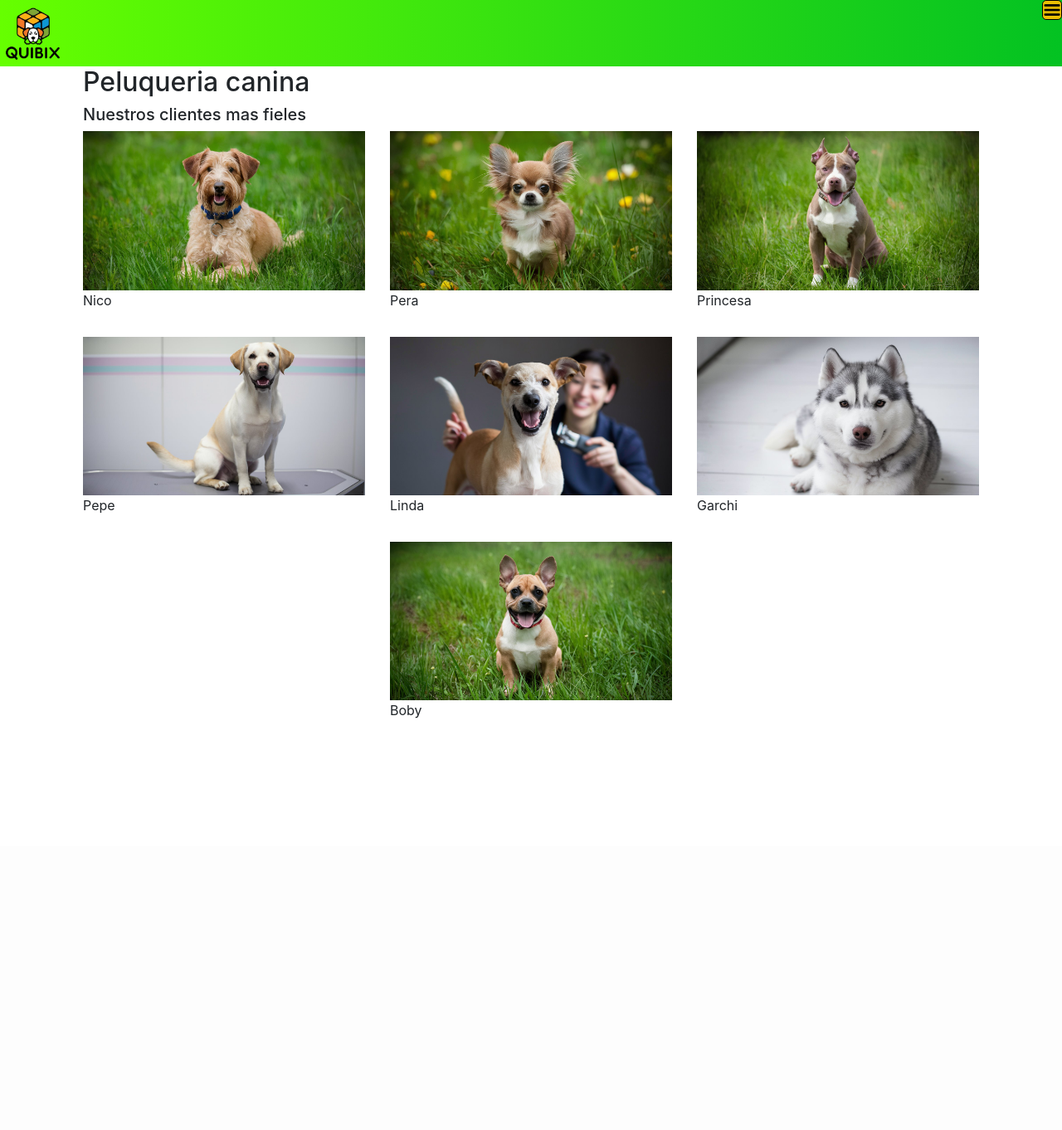
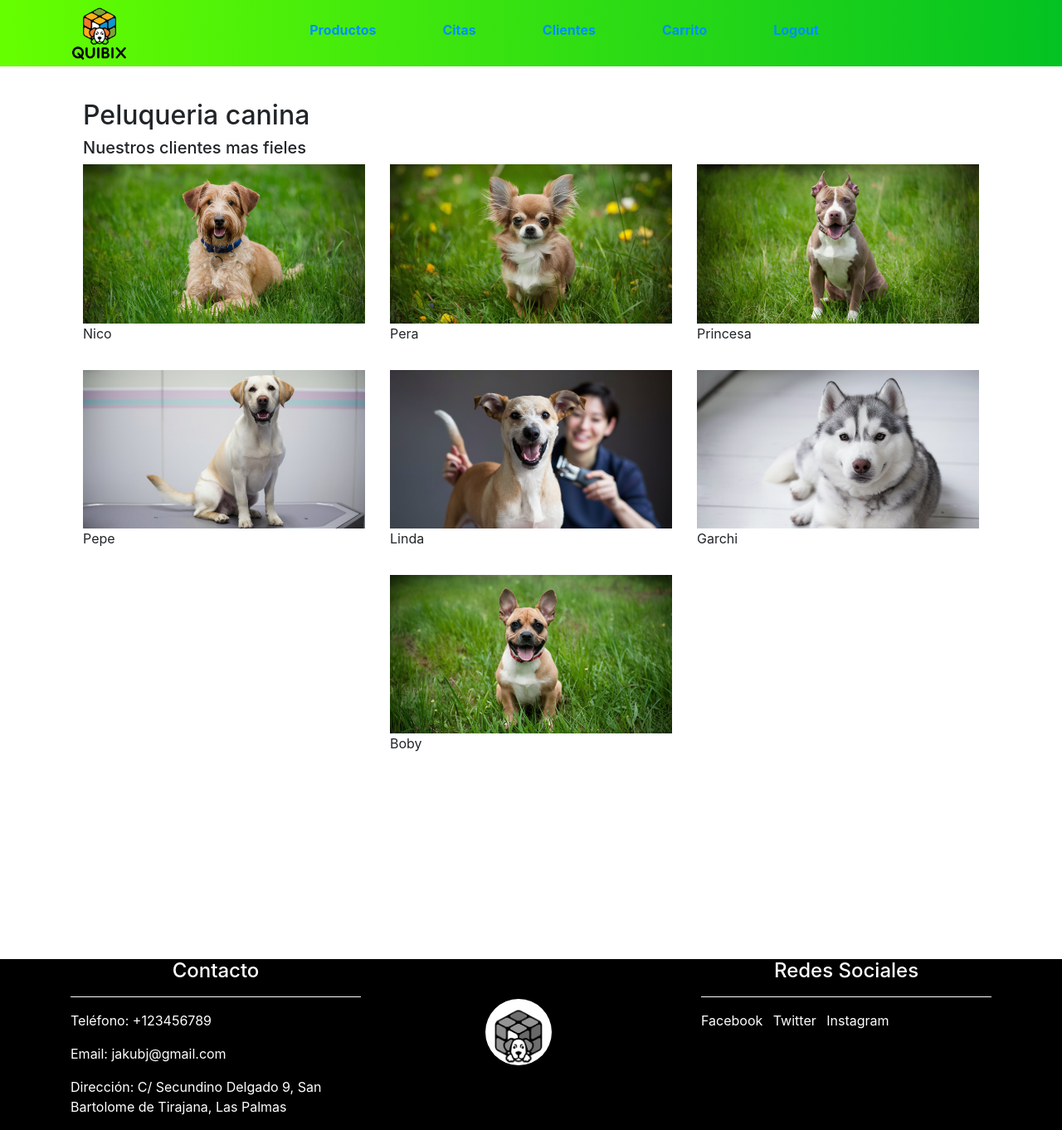
Before and after one commit to JakubJas/QuibixPC, a PHP site: page /main.php in a window 1280 px wide. Shown: the whole page at 83% size. Before the commit the page ends 866 px from the top, so only its background shows below. Run offline with PHP 8.4, Linux system fonts and the light colour scheme; data comes from the database, SQL or seed files in the repository.

Commit message:
Update 15/04/2024 12:26

```diff
--- a/JS/datos.js
+++ b/JS/datos.js
@@ -20,6 +20,8 @@ function showContenido(seccion) {
             break;
     }
 }
+
+// CLIENTES·······················································································
 
 // Mostrar todos los clientes
 function getClientes() {
@@ -329,9 +331,9 @@ function deleteCliente(id) {
     });
 }
 
-//PRODUCTOS
+//PRODUCTOS································································································
 
-// Conseguir/Mostrar porductos
+// Conseguir/Mostrar porductos e cliente que va a comprar el producto
 function getProductos() {
     // Obtener lista de clientes
     $.ajax({
@@ -348,14 +350,13 @@ function getProductos() {
             $('#carrito').hide();
             $('#productos').empty();
 
-            // Llenar el select con los clientes
+            // Select con los clientes
             var selectClientes = $('<select>').addClass('form-control').attr('id', 'clienteSelect');
             $.each(clientes, function(index, cliente) {
                 var option = $('<option>').val(cliente.id).text(cliente.nombre + ' ' + cliente.apellidos);
                 selectClientes.append(option);
             });
 
-            // Agregar título y el select al div de productos
             $('#productos').append($('<h2>').text('Productos'));
             $('#productos').append($('<h5>').text('Los mejores productos para tu amigo canino'));
             $('#productos').append($('<label>').text('Cliente:'));
@@ -371,7 +372,6 @@ function getProductos() {
                 success: function(response) {
                     console.log(response);
 
-                    // Crear tabla para mostrar los productos
                     var table = $('<table>').addClass('table');
                     var headerRow = $('<tr>');
                     headerRow.append($('<th>').text('Nombre'));
@@ -404,6 +404,7 @@ function getProductos() {
                         });
                         row.append($('<td>').append(botonAgregar));
 
+                        // Botón que elimina al producto
                         var botonEliminar = $('<button>').addClass('btn btn-danger').text('Eliminar').click(function() {
                             deleteProducto(producto.id);
                         });
@@ -412,7 +413,6 @@ function getProductos() {
                         table.append(row);
                     });
 
-                    // Agregar la tabla al div de productos
                     $('#productos').append(table);
 
                     // Botón para mostrar el formulario de nuevo producto
@@ -491,7 +491,7 @@ function deleteProducto(id) {
     });
 }
 
-// Categoria
+// Carga categorias para el select en porductos y para otras funciones que se utilice
 function cargarCategorias() {
     $.ajax({
         url: 'http://localhost/QuibixPC/conexiones/api.php/Categoria',
@@ -516,6 +516,9 @@ $(document).ready(function() {
     cargarCategorias();
 });
 
+// CARRITO························································································
+
+// Mostrar/Conseguir carrito
 function getCarrito() {
     $.ajax({
         url: 'http://localhost/QuibixPC/conexiones/api.php/Carrito',
@@ -575,10 +578,8 @@ function getCarrito() {
 }
 
 function postAlCarrito(producto, clienteID, cantidad) {
-    // Obtener el precio total multiplicando la cantidad por el precio del producto
     var precioTotal = cantidad * producto.precio;
 
-    // Datos del producto a enviar al servidor
     var datosProducto = {
         clienteID: clienteID,
         productoID: producto.id,
@@ -586,24 +587,21 @@ function postAlCarrito(producto, clienteID, cantidad) {
         precioTotal: precioTotal
     };
 
-    var _this = this; // Guardar una referencia al objeto actual
+    var _this = this;
 
-    // Realizar la solicitud POST al servidor para agregar el producto al carrito
     $.ajax({
         url: 'http://localhost/QuibixPC/conexiones/api.php/Carrito',
         type: 'POST',
         dataType: 'json',
         data: datosProducto,
         success: function(response) {
-            // Mostrar mensaje de éxito en la consola
             console.log('Producto agregado al carrito:', response.mensaje);
+            alert("El producto se ha añadido correctamente")
 
-            // Actualizar el stock del producto
             var nuevoStock = producto.stock - cantidad;
-            _this.putStockProducto(producto.id, nuevoStock); // Usar _this en lugar de this
+            _this.putStockProducto(producto.id, nuevoStock);
         },
         error: function(xhr, status, error) {
-            // Mostrar mensaje de error en la consola
             console.error('Error al agregar producto al carrito:', error);
         }
     });
@@ -611,24 +609,21 @@ function postAlCarrito(producto, clienteID, cantidad) {
 
 
 function putStockProducto(productoID, nuevoStock) {
-    // Datos del producto a enviar al servidor para actualizar el stock
+
     var datosStock = {
         productoID: productoID,
         nuevoStock: nuevoStock
     };
 
-    // Realizar la solicitud PUT al servidor para actualizar el stock del producto
     $.ajax({
         url: 'http://localhost/QuibixPC/conexiones/api.php/Producto/' + productoID,
         type: 'PUT',
         dataType: 'json',
         data: datosStock,
         success: function(response) {
-            // Mostrar mensaje de éxito en la consola
             console.log('Stock actualizado:', response.mensaje);
         },
         error: function(xhr, status, error) {
-            // Mostrar mensaje de error en la consola
             console.error('Error al actualizar stock del producto:', error);
         }
     });
--- /dev/null
+++ b/JS/logout.js
@@ -0,0 +1,20 @@
+function cerrarSesion() {
+    $.ajax({
+        url: '../conexiones/api.php/logout',
+        type: 'POST',
+        dataType: 'json',
+        success: function(response) {
+            if (response && response.mensaje === 'Sesión cerrada correctamente') {
+                window.location.href = '../Vistas/login.php';
+            } else {
+                console.error('Respuesta de cierre de sesión no válida:', response);
+            }
+        },
+        error: function(xhr, status, error) {
+            // Manejar el error aquí
+            console.error('Error al cerrar sesión:', error);
+            // Opcional: redirigir a la página de inicio de sesión en caso de error
+            window.location.href = '../Vistas/login.php';
+        }
+    });
+}
--- a/Public/CSS/mainPref.css
+++ b/Public/CSS/mainPref.css
@@ -11,6 +11,7 @@
 
 .logo{
   float: left;
+  margin-left: 10vh;
   background-image: url(../IMG_Web/Quibix_Logo.png);
   height: 10vh;
   width: 10vh;
@@ -19,57 +20,81 @@
   background-size: 100%;
 }
 
-a{
+.headMenu a{
   text-decoration: none;
-    color: black;
+  font-weight: bold;
+  color: rgb(0, 145, 255);
 }
 
-.ham{
-    float: right;
-    background-color: rgb(235, 192, 3);
-    background-image: url(../IMG_Web/ham.png);
-    height: 3vh;
-    width: 3vh;
+.headMenu a:hover{
+  background-color: rgb(66, 222, 183);
+  padding: 2vh;
+  border-radius: 5vh;
+  text-decoration: none;
+  color: white;
+  font-weight: bold;
+}
+
+.listCenter{
   display: flex;
+  justify-content: center;
+}
+
+.headMenu{
+  text-align: center;
+  list-style: none;
+  padding: 0;
+  display: flex;
+}
+
+.headMenu li{
+  margin: 3vh 10vh 0 0vh;
+}
+
+h2{
+  margin-top: 5vh;
+}
+
+/************************************************************************************/
+
+footer{
+  background-color: black;
+  color: white;
+  width: 100%;
+  position: absolute;
+  margin-top: 12vh;
+}
+
+hr{
+  border-color: white;
+}
+
+h4{
+  text-align: center;
+}
+
+.logo2{
+  float: left;
+  background-image: url(../IMG_Web/Quibix_LogoBN.png);
+  height: 10vh;
+  width: 10vh;
+  margin-top: 6vh;
+  margin-left: 15vh;
+  border-radius: 50px;
   background-position: center;
   background-repeat: no-repeat;
   background-size: 100%;
 }
 
-ul{
-    display: none;
+.footerMenu a{
+  color: white;
 }
 
-input:checked  ~ ul{
-    display:block;
-    width: 10vh;
-    float: right;
+.footerMenu a:hover{
+  background-color: white;
+  padding: 1vh;
+  border-radius: 5vh;
+  color: black;
+  font-weight: bold;
+  text-decoration: none;
 }
-
-input {
-    display: none;
-}
-
-label {
-    box-sizing: border-box;
-    display: inline-block;
-    border: 1px solid black;
-    border-radius: 5px;
-    width: 50px;
-    height: 30px;
-    line-height: 30px;
-    font-weight: bold;
-    text-align: center;
-    user-select: none;
-  }
-
-  li {
-    display: block;
-    background: lightgrey;
-    margin: 0;
-    padding: 10px;
-    list-style: none;
-    border-bottom: 1px solid grey;
-  }
-
-/************************************************************************************/
--- a/Vistas/main.php
+++ b/Vistas/main.php
@@ -8,6 +8,8 @@
     <link rel="stylesheet" href="../Public/CSS/mainPref.css">
     <script src="https://ajax.googleapis.com/ajax/libs/jquery/3.5.1/jquery.min.js"></script>
     <script src="../JS/datos.js"></script>
+    <script src="../JS/logout.js"></script>
+
 
 </head>
 <body>
@@ -16,14 +18,15 @@
             <a href="main.php">
                 <div class="logo"></div>
             </a>
-            <input type="checkbox" id="menu">
-            <label for="menu" class="ham"></label>
-            <ul>
-                <li><a href="#" onclick="showContenido('productos')">Productos</a></li>
-                <li><a href="#" onclick="showContenido('')">Citas</a></li>
-                <li><a href="#" onclick="showContenido('clientes')">Clientes</a></li>
-                <li><a href="#" onclick="showContenido('carrito')">Carrito</a></li>
-            </ul>
+            <div class="listCenter">
+                <ul class="headMenu">
+                    <li><a href="#" onclick="showContenido('productos')">Productos</a></li>
+                    <li><a href="#" onclick="showContenido('')">Citas</a></li>
+                    <li><a href="#" onclick="showContenido('clientes')">Clientes</a></li>
+                    <li><a href="#" onclick="showContenido('carrito')">Carrito</a></li>
+                    <li><a href="#" onclick="cerrarSesion()">Logout</a></li>
+                </ul>
+            </div>
         </nav>
     </header>
     <div id="Principal" class="container">
@@ -162,7 +165,29 @@
     </div>
 
     <footer>
-
+        <div class="container">
+            <div class="row">
+                <div class="col-md-4">
+                    <h4>Contacto</h4>
+                    <hr>
+                    <p>Teléfono: +123456789</p>
+                    <p>Email: jakubj@gmail.com</p>
+                    <p>Dirección: C/ Secundino Delgado 9, San Bartolome de Tirajana, Las Palmas</p>
+                </div>
+                <div class="col-md-4">
+                    <div class="logo2"></div>
+                </div>
+                <div class="col-md-4">
+                    <h4>Redes Sociales</h4>
+                    <hr>
+                    <ul class="list-inline footerMenu">
+                        <li class="list-inline-item"><a href="#">Facebook</a></li>
+                        <li class="list-inline-item"><a href="#">Twitter</a></li>
+                        <li class="list-inline-item"><a href="#">Instagram</a></li>
+                    </ul>
+                </div>
+            </div>
+        </div>
     </footer>
 </body>
 </html>
```
Also changed, not shown: controller/procesarLogin.php (+16 -0 lines), Public/IMG_Web/Quibix_LogoBN.png (added). Lines whose indentation alone changed are shown as unchanged.
